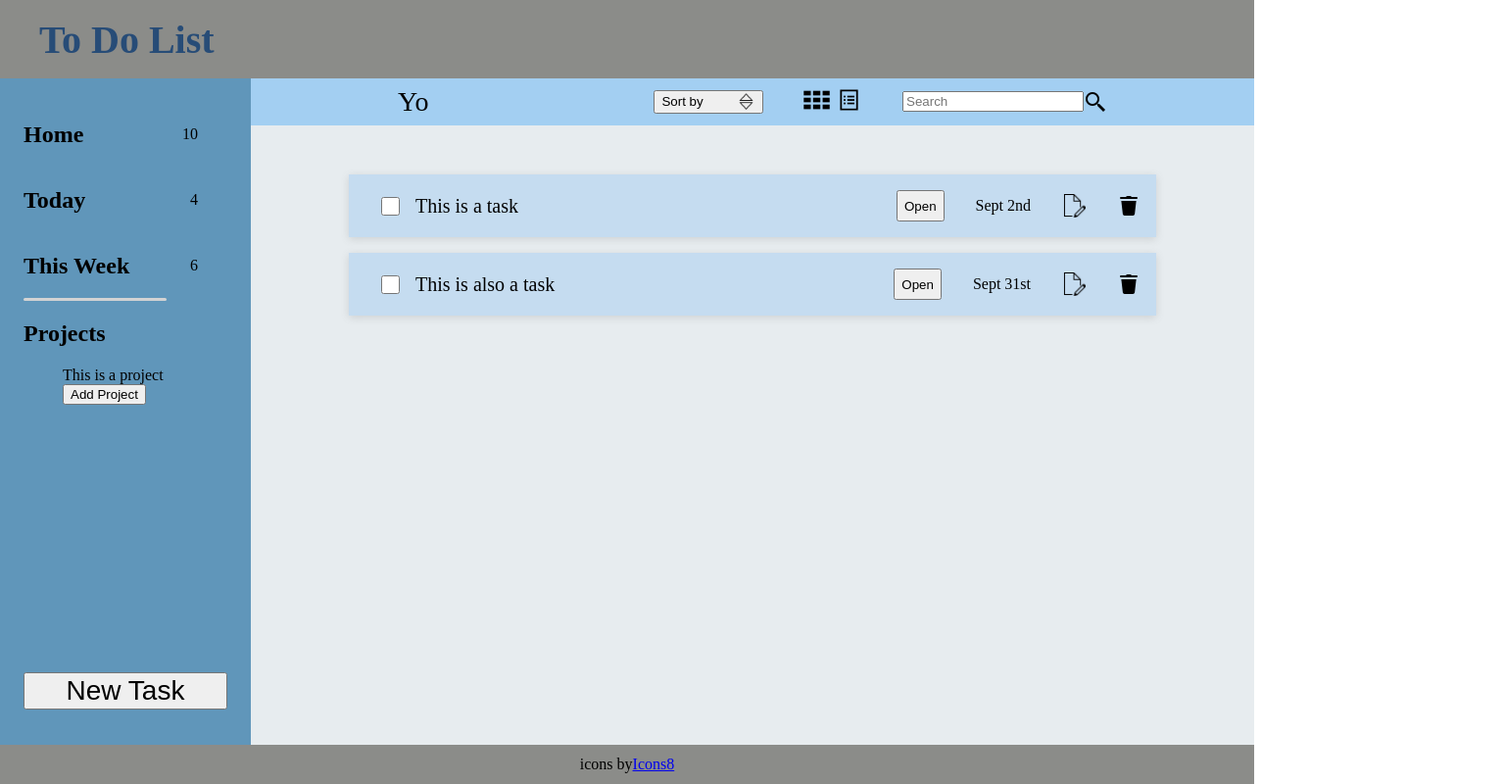
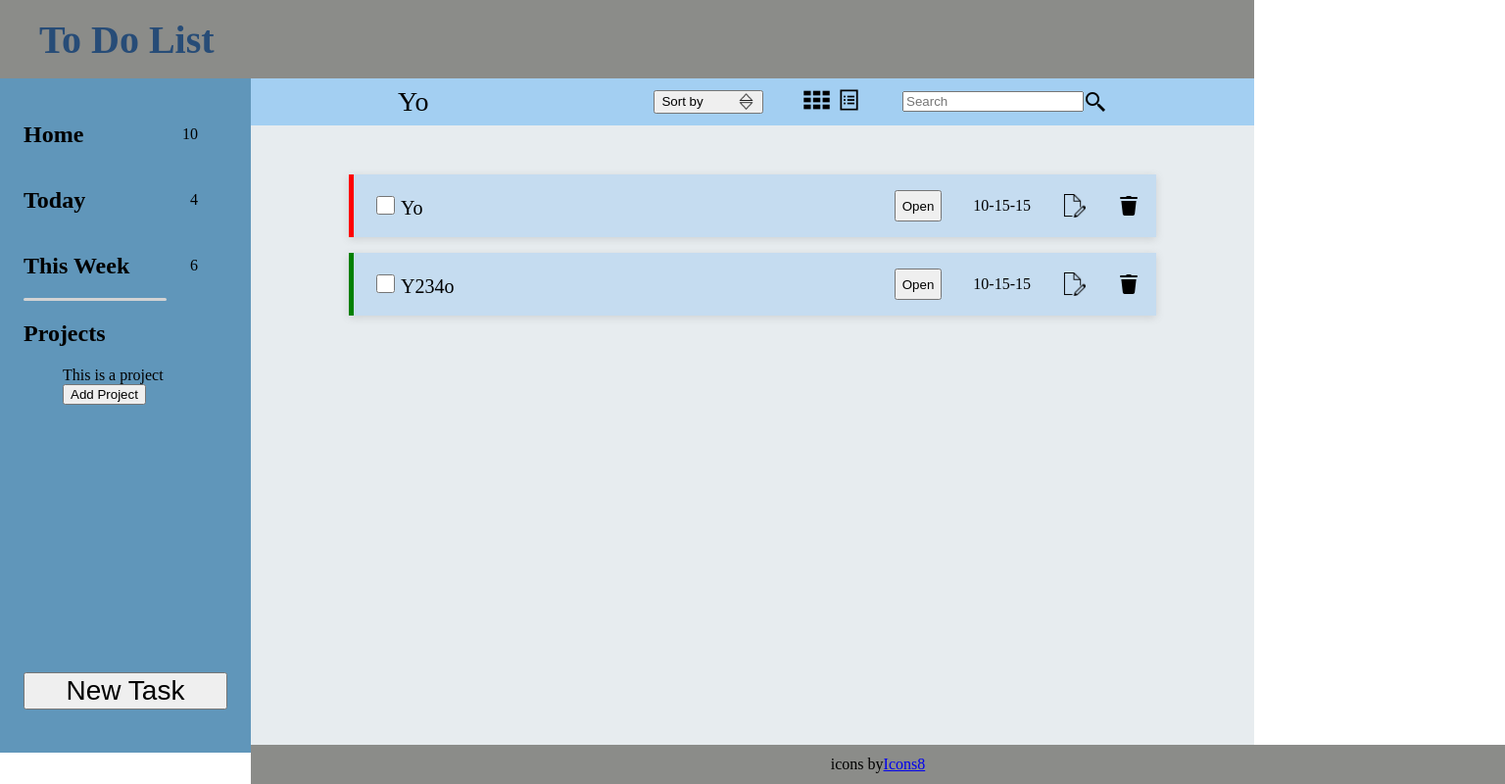
Before and after one commit to gautedl/To-do-app, a website built with webpack: page dist/index.html in a window 1280 px wide. Shown: the whole page at 98% size, 1536 px wide, since content can reach past the window. Built offline with nearby package versions, Linux system fonts and the light colour scheme.

Commit message:
Populates the list view with tasks and adds the correct color coded priority to the left border

```diff
--- a/pages/UI.js
+++ b/pages/UI.js
@@ -1,6 +1,12 @@
+import Project from "./project";
+import Task from "./task";
+import edit from "../img/edit.png";
+import deleteImgSrc from "../img/delete.png";
+
 const overlay = document.querySelector(".overlay");
 const closeEls = document.querySelectorAll("[data-close]");
 const isVisible = "is-visible";
+const listBody = document.querySelector(".list-body");
 
 export function openTaskModal() {
   const modal = document.querySelector(".modal");
@@ -30,3 +36,65 @@ export function closeModal() {
     });
   }
 }
+
+export function populateList(project) {
+  listBody.innerHTML = "";
+
+  for (let i = 0; i < project.tasks.length; i++) {
+    const listCard = document.createElement("div");
+    listCard.className = "list-card";
+    const checkBoxContainer = document.createElement("div");
+    const checkbox = document.createElement("input");
+    checkbox.className = "checkbox";
+    checkbox.type = "checkbox";
+    checkbox.id = "mark-task";
+    checkbox.for = "task-name";
+
+    const checkboxLabel = document.createElement("label");
+    checkboxLabel.className = "checkbox-name";
+    checkboxLabel.for = "task-name";
+    checkBoxContainer.appendChild(checkbox);
+
+    const listItem = document.createElement("div");
+    listItem.className = "list-items";
+    const openTaskBtn = document.createElement("button");
+    openTaskBtn.className = "open-task";
+    openTaskBtn.textContent = "Open";
+    const dueDate = document.createElement("div");
+    dueDate.className = "task-date";
+    const editImg = document.createElement("img");
+    editImg.id = "edit-task";
+    editImg.src = edit;
+    const deleteImg = document.createElement("img");
+    deleteImg.id = "delete-task";
+    deleteImg.src = deleteImgSrc;
+
+    priorityColor(project.tasks[i].priority, listCard);
+
+    checkboxLabel.textContent = project.tasks[i].title;
+    dueDate.textContent = project.tasks[i].dueDate;
+    checkBoxContainer.appendChild(checkboxLabel);
+
+    listItem.appendChild(openTaskBtn);
+    listItem.appendChild(dueDate);
+    listItem.appendChild(editImg);
+    listItem.appendChild(deleteImg);
+
+    listCard.appendChild(checkBoxContainer);
+    listCard.appendChild(listItem);
+
+    listBody.appendChild(listCard);
+
+    console.log(listCard);
+  }
+
+  function priorityColor(priority, div) {
+    if (priority === "low") {
+      div.classList.add("low-pri");
+    } else if (priority === "medium") {
+      div.classList.add("medium-pri");
+    } else if (priority === "high") {
+      div.classList.add("high-pri");
+    }
+  }
+}
--- a/pages/handler.js
+++ b/pages/handler.js
@@ -0,0 +1,23 @@
+import Project from "./project";
+import Task from "./task";
+
+export function submitTask() {
+  const submitTaskBtn = document.querySelector(".submit-task");
+  submitTaskBtn.addEventListener("click", function (e) {
+    const newTask = new Task(
+      title.value,
+      description.value,
+      duedate.value,
+      taskpriority.value
+    );
+    console.log(newTask);
+  });
+}
+
+export function submitProject() {
+  const submitProjectBtn = document.querySelector(".submit-project");
+  submitProjectBtn.addEventListener("click", function (e) {
+    const newProject = Project(projectname.value);
+    console.log(newProject);
+  });
+}
--- a/pages/project.js
+++ b/pages/project.js
@@ -1,7 +1,6 @@
 export default class Project {
-  constructor(title, description) {
+  constructor(title) {
     this.title = title;
-    this.description = description;
     this.tasks = [];
   }
 
@@ -13,20 +12,12 @@ export default class Project {
     this.title = newTitle;
   }
 
-  getDescription() {
-    return this.description;
-  }
-
-  setDescription(newDescription) {
-    this.description = newDescription;
-  }
-
   getTasks() {
     return this.tasks;
   }
 
   findTask(taskName) {
-    return this.tasks.some((task) => task.name === taskName);
+    return this.tasks.some((task) => task.title === taskName);
   }
 
   deleteTask(taskName) {
@@ -34,7 +25,7 @@ export default class Project {
   }
 
   addTask(newTask) {
-    if (this.tasks.some((task) => task.name === taskName.name)) {
+    if (this.tasks.some((task) => task.title === newTask.title)) {
       return;
     } else this.tasks.push(newTask);
   }
--- a/src/index.js
+++ b/src/index.js
@@ -1,17 +1,33 @@
 import Task from "../pages/task";
 import Project from "../pages/project";
-import { openTaskModal, openProjectModal, closeModal } from "../pages/UI";
+import {
+  openTaskModal,
+  openProjectModal,
+  closeModal,
+  populateList,
+} from "../pages/UI";
+import { submitTask } from "../pages/handler";
 
 openTaskModal();
 openProjectModal();
 closeModal();
+// submitTask();
 const task = new Task();
 task.setTitle("Yo");
 task.setDescription("desc");
 task.setDueDate("10-15-15");
 task.setPriority("high");
 
-const project = new Project("new", "project");
+const task2 = new Task();
+task2.setTitle("Y234o");
+task2.setDescription("desc");
+task2.setDueDate("10-15-15");
+task2.setPriority("low");
+
+const project = new Project("new");
 project.addTask(task);
+project.addTask(task2);
 
 console.log(project);
+
+populateList(project);
--- a/style/styles.css
+++ b/style/styles.css
@@ -288,7 +288,7 @@ input[type="date"]::-webkit-calendar-picker-indicator {
 
 }
 
-#due-date {
+#duedate {
     border: none;
     box-sizing: border-box;
     outline: 0;
@@ -326,3 +326,15 @@ li {
     background: rgb(241, 241, 241);
     border: 2px gray solid;
 }
+
+.low-pri {
+    border-left: 5px solid green;
+}
+
+.medium-pri {
+    border-left: 5px solid yellow;
+}
+
+.high-pri {
+    border-left:5px solid red ;
+}
--- a/webpack.config.js
+++ b/webpack.config.js
@@ -7,4 +7,12 @@ module.exports = {
     filename: "main.js",
     path: path.resolve(__dirname, "dist"),
   },
+  module: {
+    rules: [
+      {
+        test: /\.(png|svg|jpg|jpeg|gif)$/i,
+        type: "asset/resource",
+      },
+    ],
+  },
 };
```
Also changed, not shown: dist/0c6e964117a4a77cbbd2.png (added), dist/adc38f9229d4e1221b10.png (added), dist/index.html, dist/main.js.
